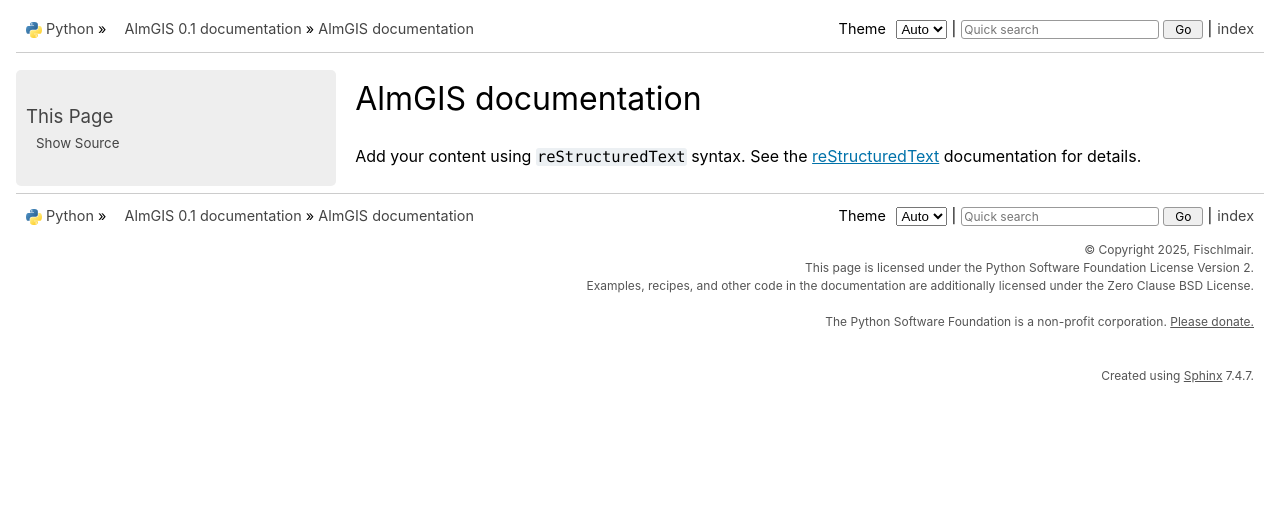
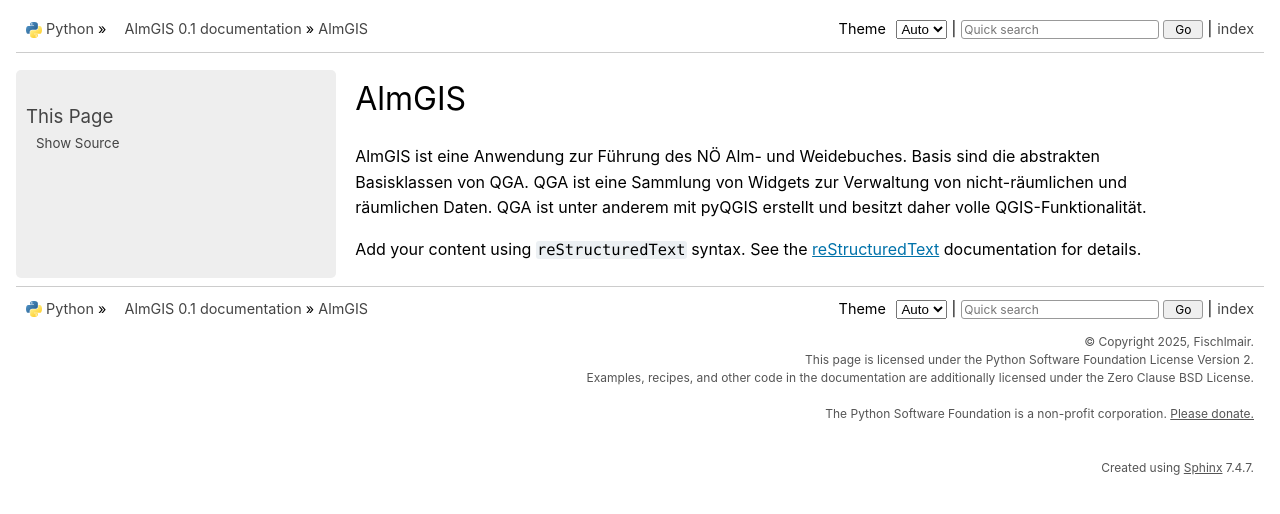
Before and after one commit to gidhoog/AlmGIS, a Sphinx documentation site: the page built from docs/source/index.rst, in a window 1280 px wide. Shown: the top 514 px of the page. Built offline with Sphinx 7.4.7, drawn with Linux system fonts in a browser that asks for light colours.

```diff
--- a/docs/source/index.rst
+++ b/docs/source/index.rst
@@ -3,8 +3,13 @@
    You can adapt this file completely to your liking, but it should at least
    contain the root `toctree` directive.
 
-AlmGIS documentation
-====================
+AlmGIS
+======
+
+AlmGIS ist eine Anwendung zur Führung des NÖ Alm- und Weidebuches.
+Basis sind die abstrakten Basisklassen von QGA. QGA ist eine Sammlung von
+Widgets zur Verwaltung von nicht-räumlichen und räumlichen Daten. QGA ist unter
+anderem mit pyQGIS erstellt und besitzt daher volle QGIS-Funktionalität.
 
 Add your content using ``reStructuredText`` syntax. See the
 `reStructuredText <https://www.sphinx-doc.org/en/master/usage/restructuredtext/index.html>`_
```
Also changed, not shown: 9 other files.
